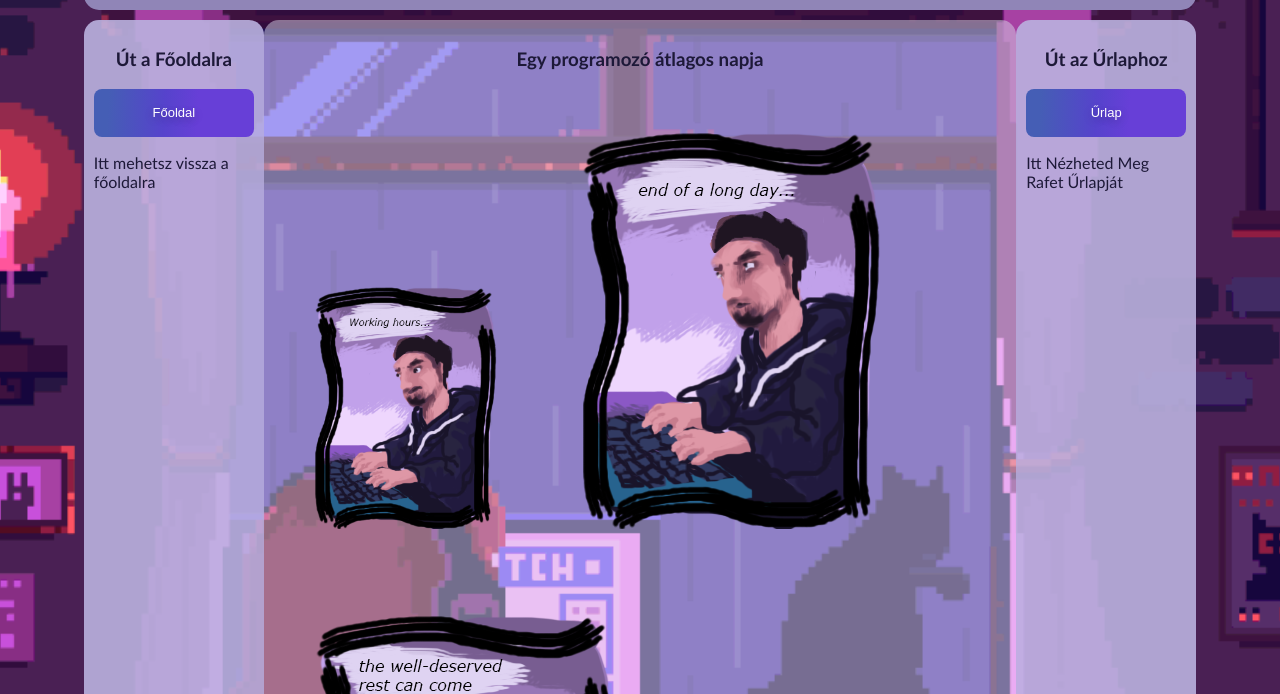
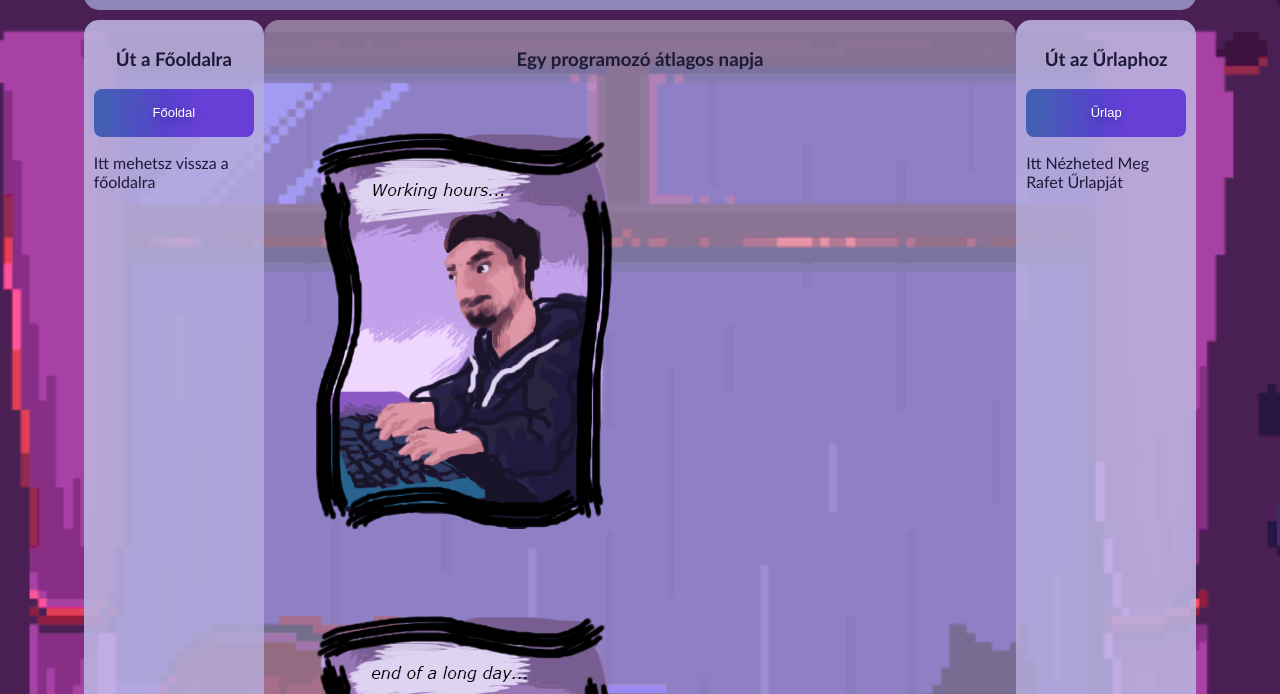
Before and after one commit to oviola01/MR-OV-kepregeny, a plain HTML site: page MR-OV-kepregeny-main/kepregeny.html in a window 1280 px wide. Shown: the part 106-800 px from the top of the page. Drawn offline with Linux system fonts and the light colour scheme; a web font is replaced by a local one.

Commit message:
Update kepregeny.html

```diff
--- a/MR-OV-kepregeny-main/kepregeny.html
+++ b/MR-OV-kepregeny-main/kepregeny.html
@@ -28,7 +28,7 @@
             </div>
             <div class="con2-box-2">
                     <h3>Egy programozó átlagos napja</h3>
-                    <img src="pics/cart1.png" alt="első kép" width="25%">
+                    <img src="pics/cart1.png" alt="első kép">
                     <img src="pics/cart2.png" alt="második kép">
                     <img src="pics/cart3.png" alt="harmadik kép">
                     <img src="pics/cart4.png" alt="negyedik kép">
```
